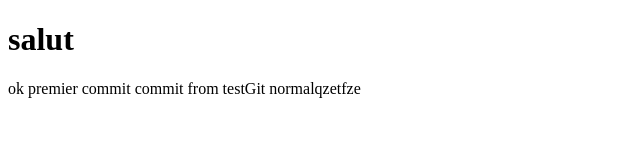
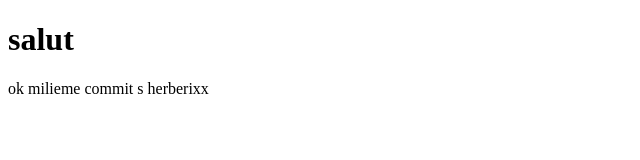
Before and after one commit to herculeherberichs/tests-github, a plain HTML site: page index.html in a window 1280 px wide. Shown: the whole page, without its empty margins (0-640 px from the left). Drawn offline with Linux system fonts and the light colour scheme.

Commit message:
shcommit

```diff
--- a/index.html
+++ b/index.html
@@ -7,6 +7,6 @@
   </head>
   <body>
     <h1>salut</h1>
-    ok premier commit commit from testGit normalqzetfze
+    ok milieme commit s herberixx
   </body>
 </html>
```
